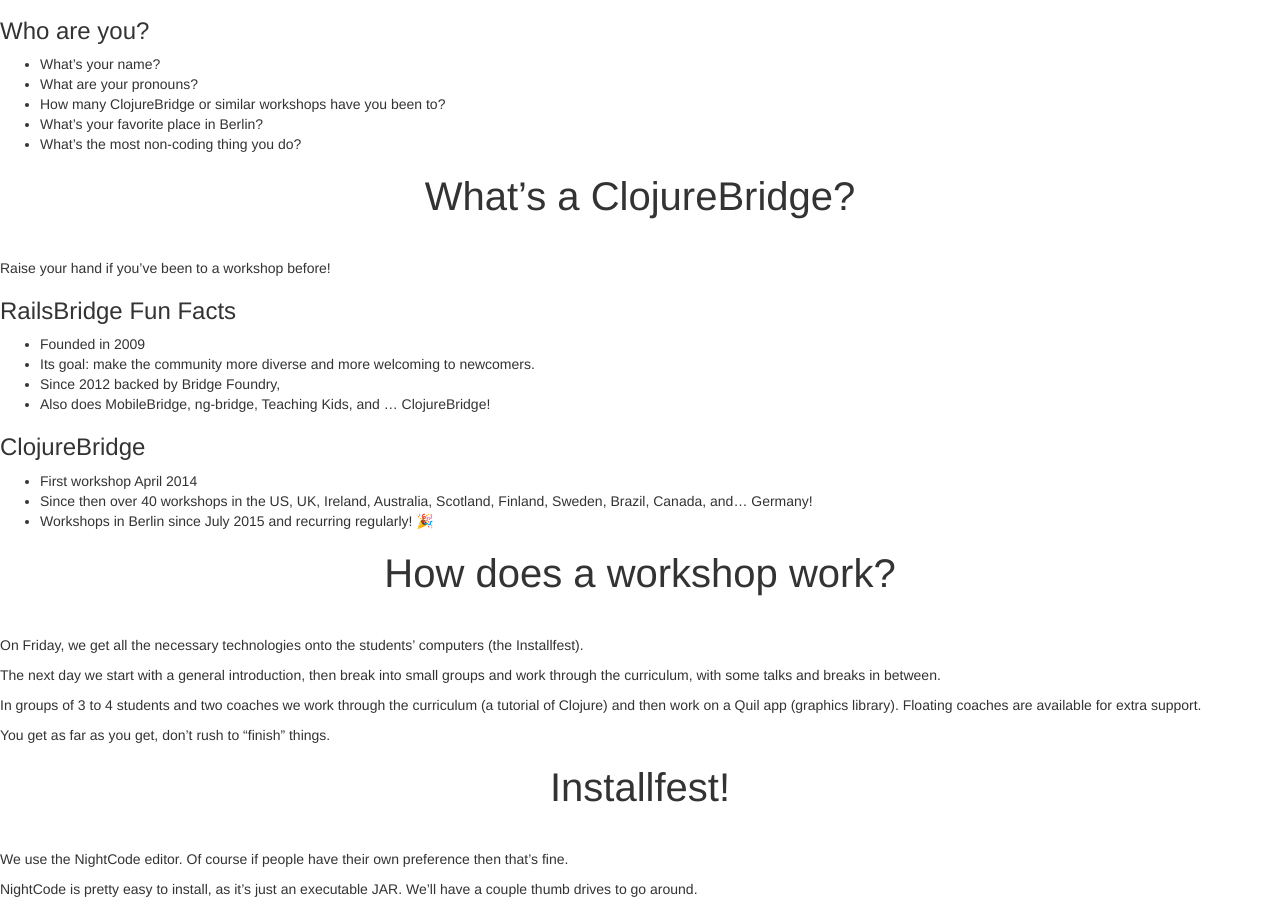
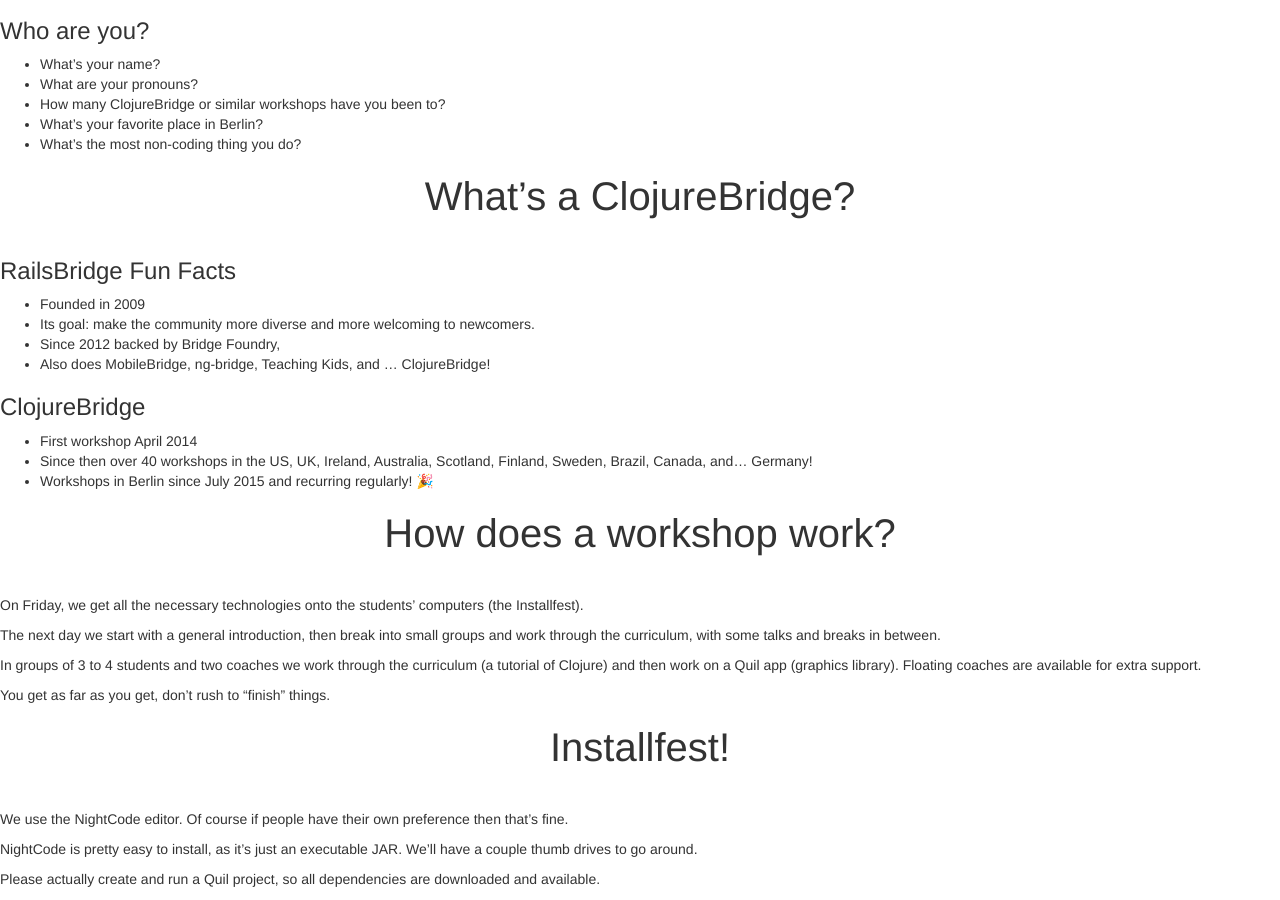
Before and after one commit to clojurebridge-berlin/clojurebridge-berlin.github.io, a Jekyll site: the page built from docs/coaches_training.deck.md, in a window 1280 px wide and 900 px high, scrolled down 1249 px. Built offline with Jekyll 4.4.1, drawn with Linux system fonts in a browser that asks for light colours; our own code applies the rules of GitHub Pages for plain Markdown files.

Commit message:
Why raise your hand if we just did introductions with that question?

```diff
--- a/docs/coaches_training.deck.md
+++ b/docs/coaches_training.deck.md
@@ -44,8 +44,6 @@
 
 
 # What's a ClojureBridge?
-
-Raise your hand if you've been to a workshop before!
 
 ### RailsBridge Fun Facts
 
```
